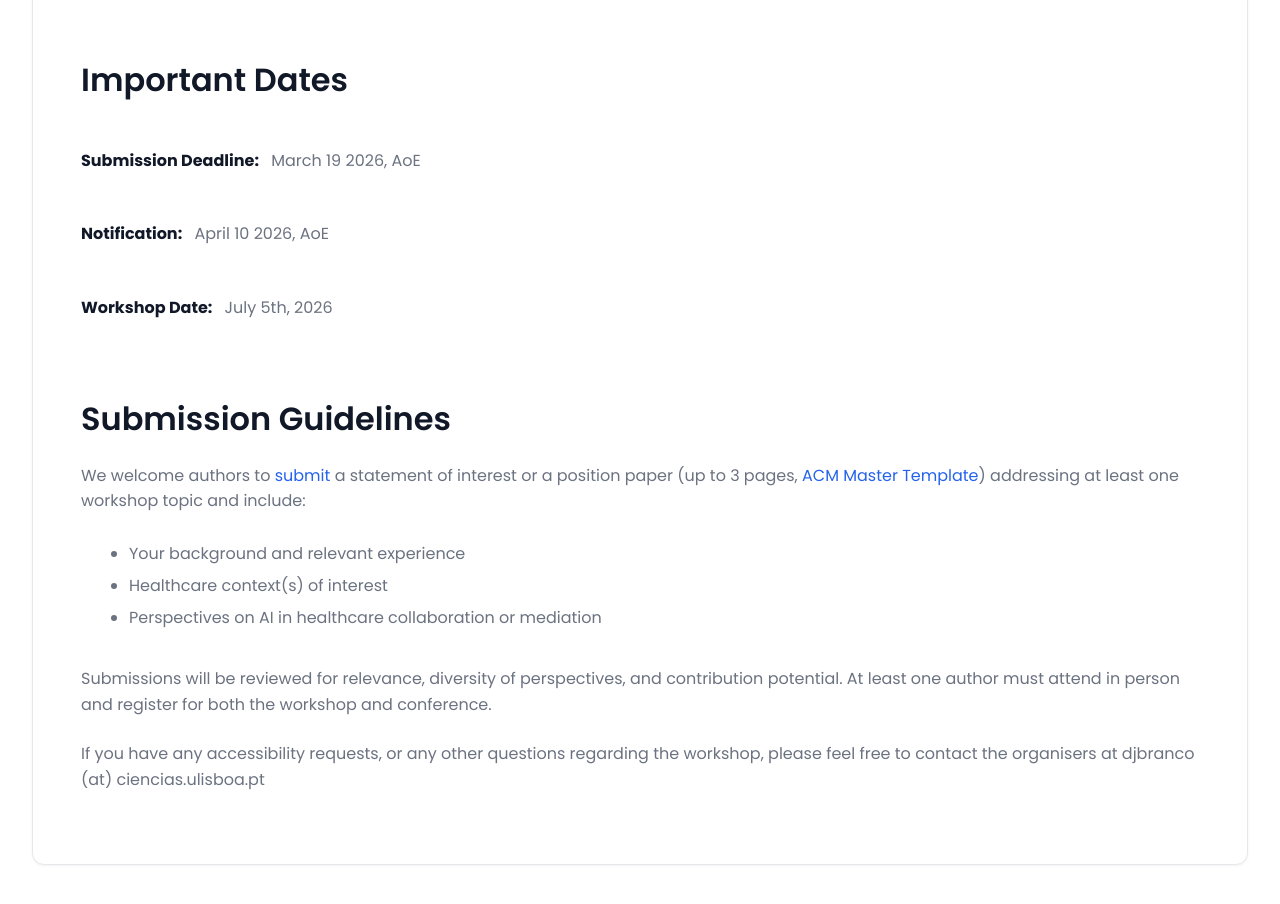
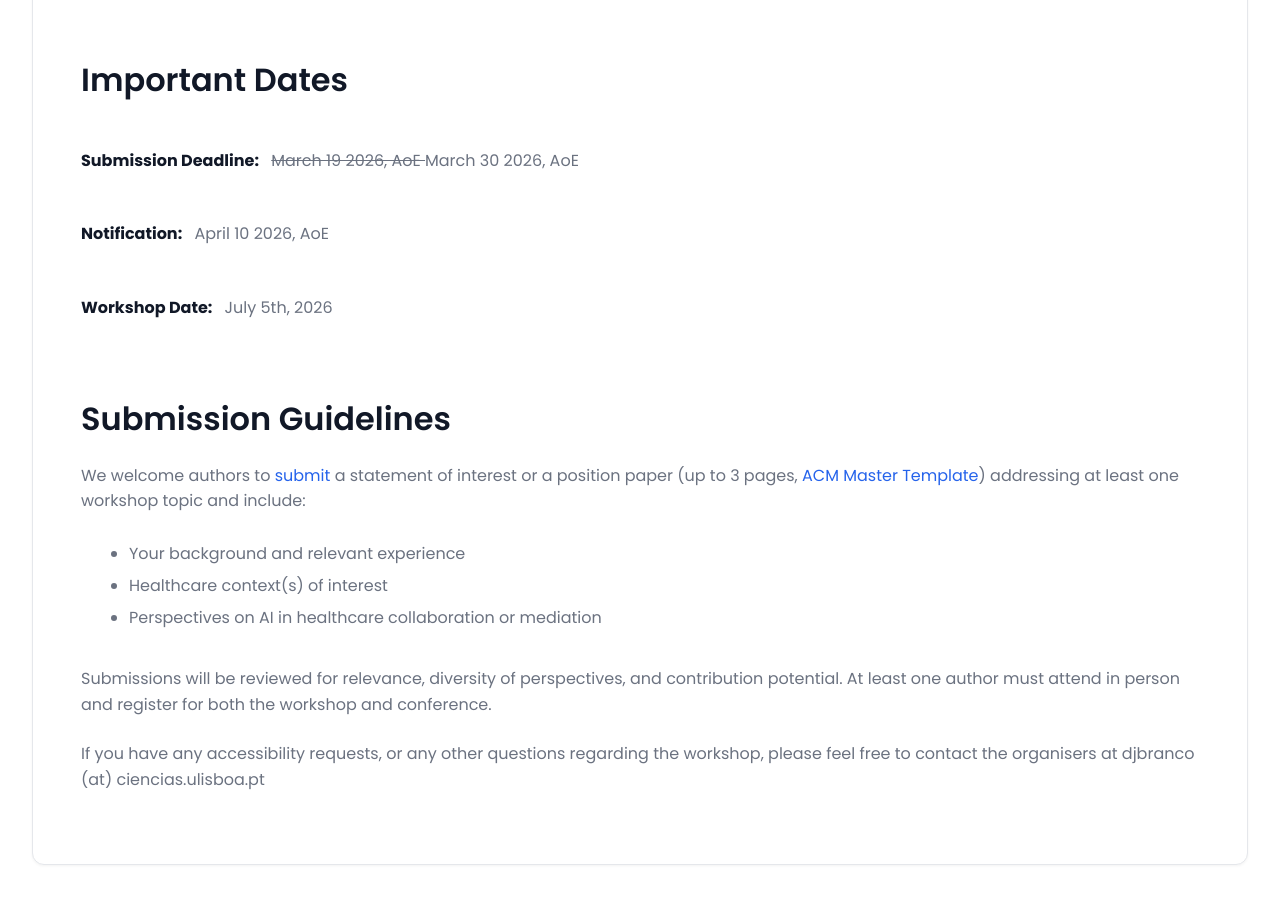
Before and after one commit to aimediator4collabhealth/aimediator4collabhealth.github.io, a website built with Vite: page index.html in a window 1280 px wide. Shown: the part 3801-4705 px from the top of the page. Built offline with nearby package versions, Linux system fonts and the light colour scheme.

Commit message:
updated submission deadline

```diff
--- a/index.html
+++ b/index.html
@@ -201,7 +201,7 @@
         <!-- IMPORTANT DATES SUBSECTION -->
         <h3 style="margin-top: var(--spacing-2xl);">Important Dates</h3>
         <div class="dates-simple">
-          <div><strong>Submission Deadline:</strong> March 19 2026, AoE</div>
+          <div><strong>Submission Deadline:</strong> <s>March 19 2026, AoE </s> March 30 2026, AoE</div>
           <div><strong>Notification:</strong> April 10 2026, AoE</div>
           <div><strong>Workshop Date:</strong> July 5th, 2026</div>
         </div>
```
